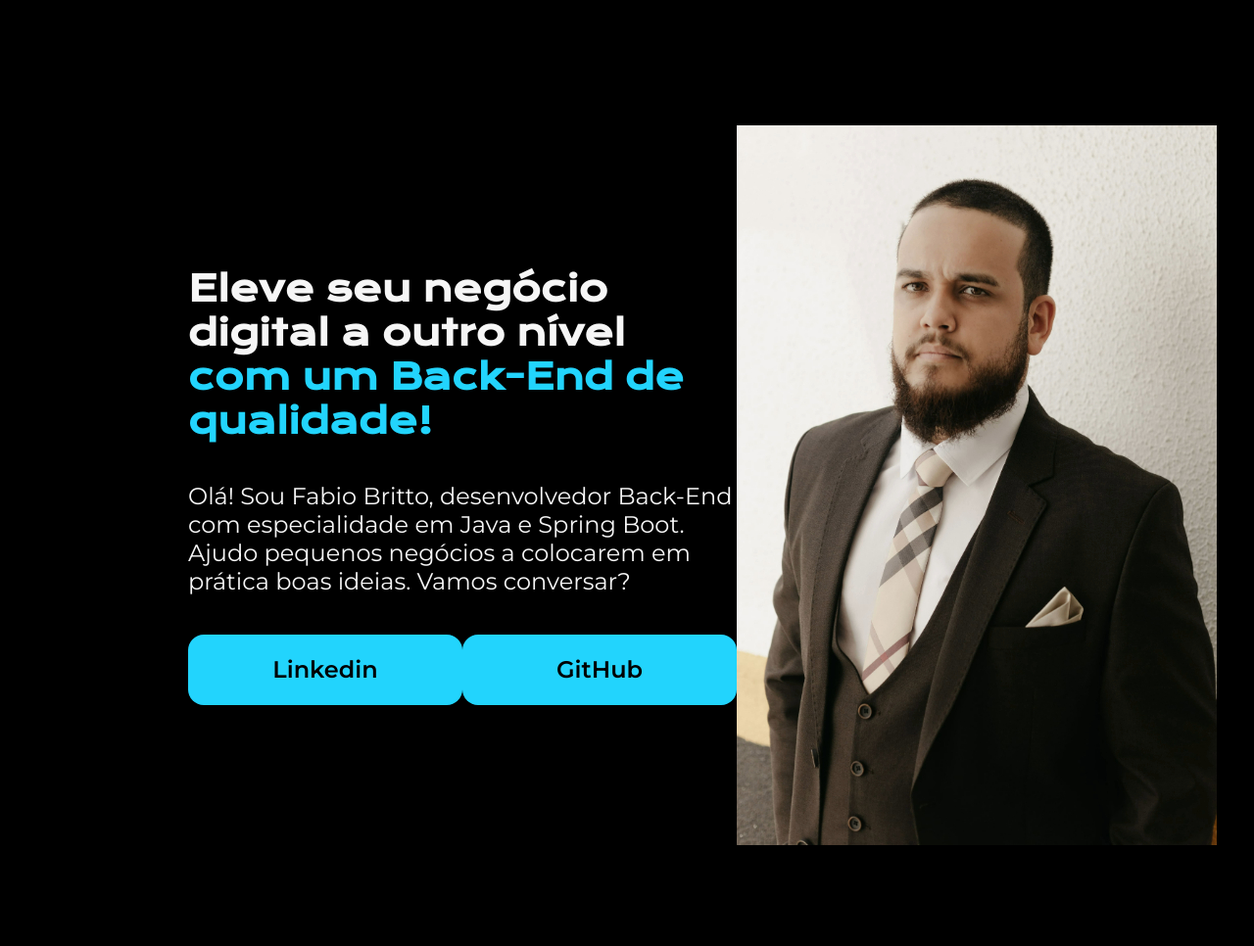
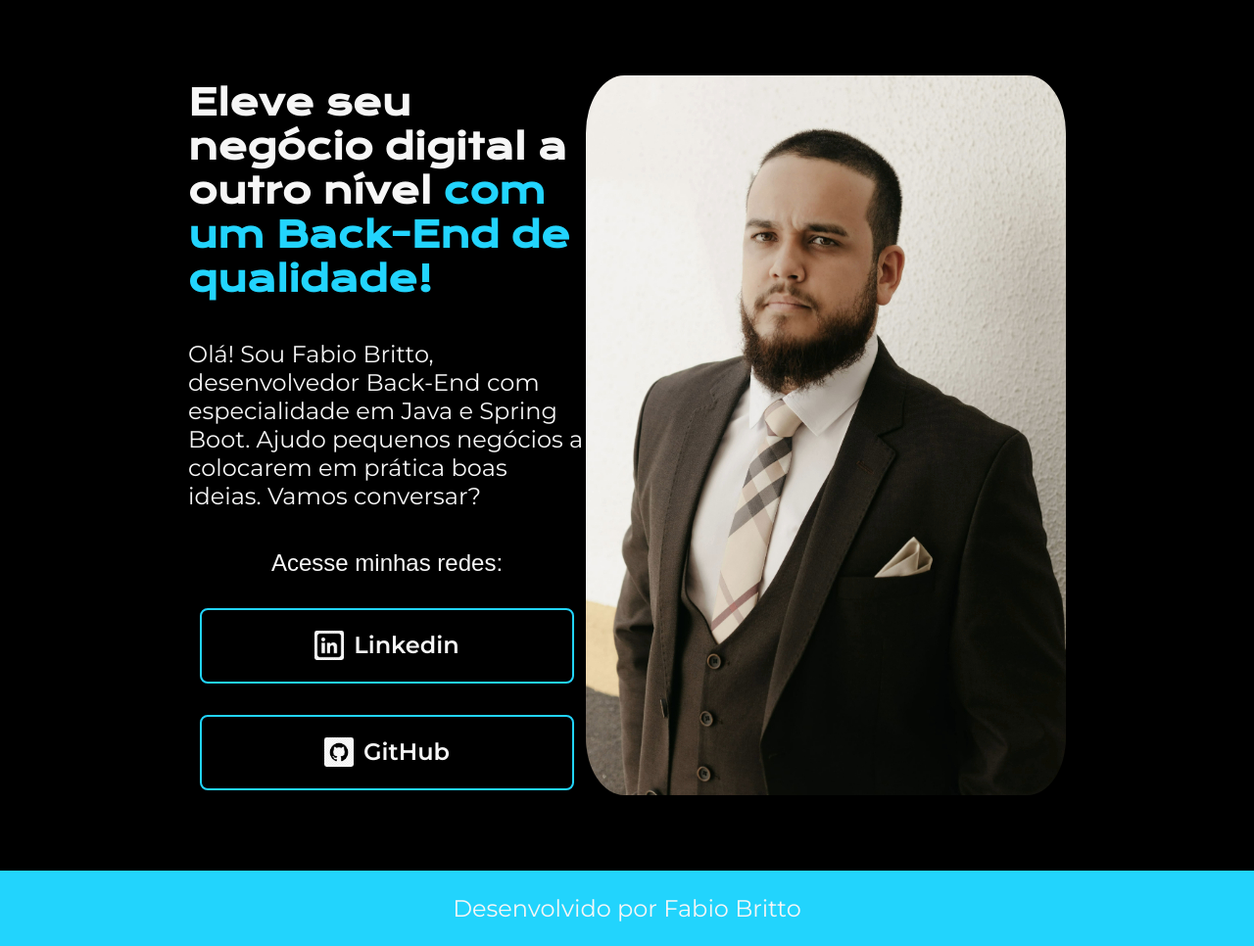
Before and after one commit to FabioBritto/html-css-js-study, a plain HTML site: page index.html in a window 1280 px wide. Shown: the whole page at 98% size. Before the commit the page ends 928 px from the top, so only its background shows below. Drawn offline with nearby package versions, Linux system fonts and the light colour scheme.

Commit message:
Melhorando o projeto e adicionando footer à página

```diff
--- a/index.html
+++ b/index.html
@@ -18,13 +18,20 @@
             colocarem em prática boas ideias.
             Vamos conversar?</p>
             <div class = "apresentacao__links">
-                <a class = "apresentacao__links__link" href= "https://www.linkedin.com/in/fabio-britto-399223252/">Linkedin</a>
-                <a class = "apresentacao__links__link" href = "https://github.com/FabioBritto">GitHub</a>
+                <h2 class="apresentacao__links__subtitulo">Acesse minhas redes:</h2>
+                <a class = "apresentacao__links__link" href= "https://www.linkedin.com/in/fabio-britto-399223252/">
+                    <img src = "img/linkedin-icon.png" class = "icones">
+                    Linkedin</a>
+                <a class = "apresentacao__links__link" href = "https://github.com/FabioBritto">
+                    <img src = "img\github-icon.png" class = "icones">
+                    GitHub</a>
             </div>
         </section>
         <img src = "img\foto-minha.jpg" alt="Foto pessoal">
     </main>
-    <footer></footer>
+    <footer class ="rodape">
+        <p>Desenvolvido por Fabio Britto</p>
+    </footer>
 
 </body>
 </html>
--- a/style.css
+++ b/style.css
@@ -6,7 +6,6 @@
 }
 
 body {
-    height: 100vh;
     box-sizing: border-box;
     background-color: black;
 }
@@ -19,12 +18,16 @@ p {
     color: #F6F6F6;
 }
 
+img {
+    border-radius: 8%;
+}
+
 .destaque-titulo {
      color: #22D4FD;
 }
 
 .apresentacao {
-    margin: 10% 15%;
+    padding: 6% 15%;
     display: flex;
     align-items: center;
     justify-content: space-between;
@@ -50,18 +53,49 @@ p {
 
 .apresentacao__links {
     display: flex;
+    flex-direction: column;
     justify-content: space-between;
+    align-items: center;
+    gap: 32px;
+}
+
+.apresentacao__links__subtitulo {
+    font-family: "Krone One", sans-serif;
+    color: #F6F6F6;
+    font-weight: 400;
+    font-size: 24px;
+}
+
+.icones {
+    width: 30px;
 }
 
 .apresentacao__links__link {
-    background-color: #22D4FD;
-    width: 280px;
+    display: flex;
+    justify-content: center;
+    gap: 10px;
+    border: 2px solid #22D4FD;
+    width: 378px;
     font-size: 24px;
     text-align: center;
-    border-radius: 16px;
+    border-radius: 8px;
     padding: 21.5px 0;
     text-decoration: none;
-    color: black;
+    color:#F6F6F6;
     font-family: "Montserrat", sans-serif;
     font-weight: 600;
 }
+
+.apresentacao__links__link:hover {
+    background-color: #272727;
+}
+
+.rodape {
+    padding: 24px;
+    color: #000000;
+    background-color:#22D4FD;
+    text-align: center;
+    font-family: "Montserrat", sans-serif;
+    font-size: 24px;
+    font-weight: 400;
+}
```
Also changed, not shown: img/github-icon.png (added), img/linkedin-icon.png (added).
